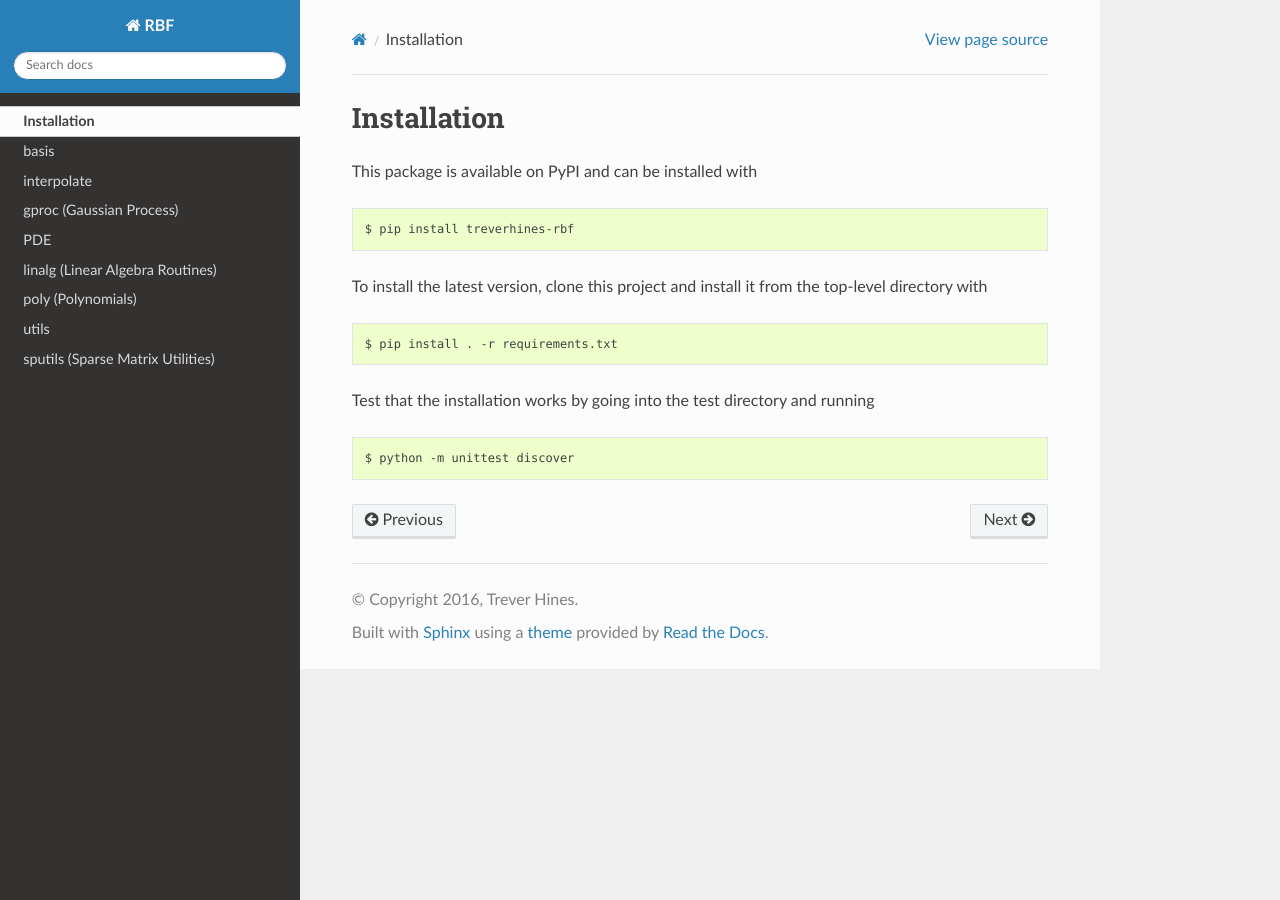
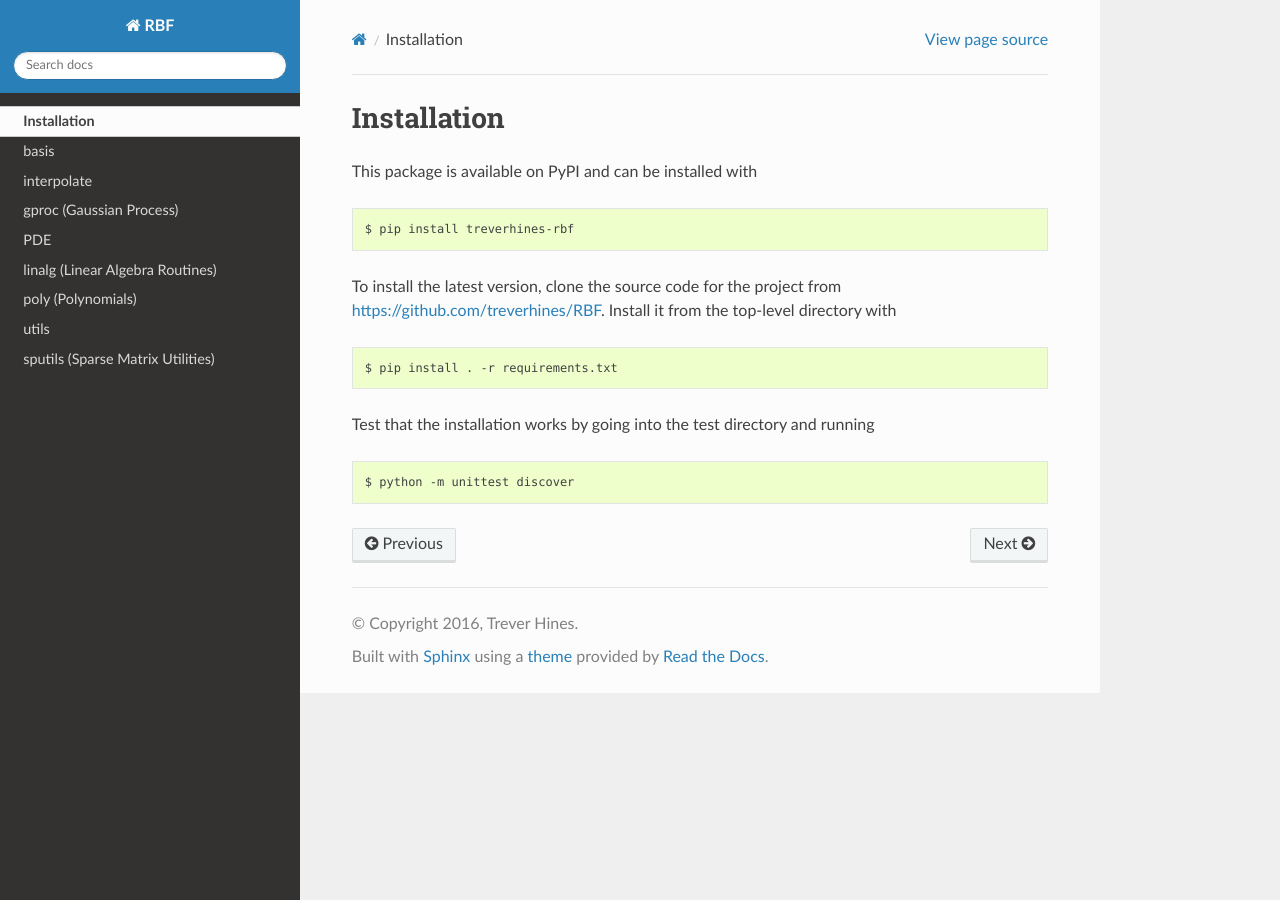
Before and after one commit to treverhines/RBF, a Sphinx documentation site: the page built from docs/source/installation.rst, in a window 1280 px wide. Built offline with Sphinx 7.4.7 and the Read the Docs theme 2.0.0, drawn with Linux system fonts in a browser that asks for light colours; pages that are not in the unit, such as notebooks, are missing from menus; the version number could not be read and is left out.

Commit message:
added link to github repo in install instructions

```diff
--- a/docs/source/installation.rst
+++ b/docs/source/installation.rst
@@ -7,8 +7,9 @@ This package is available on PyPI and can be installed with
     $ pip install treverhines-rbf
 
 
-To install the latest version, clone this project and install it from the
-top-level directory with
+To install the latest version, clone the source code for the project from
+https://github.com/treverhines/RBF. Install it from the top-level directory
+with
 
 .. code-block:: bash
 
```
